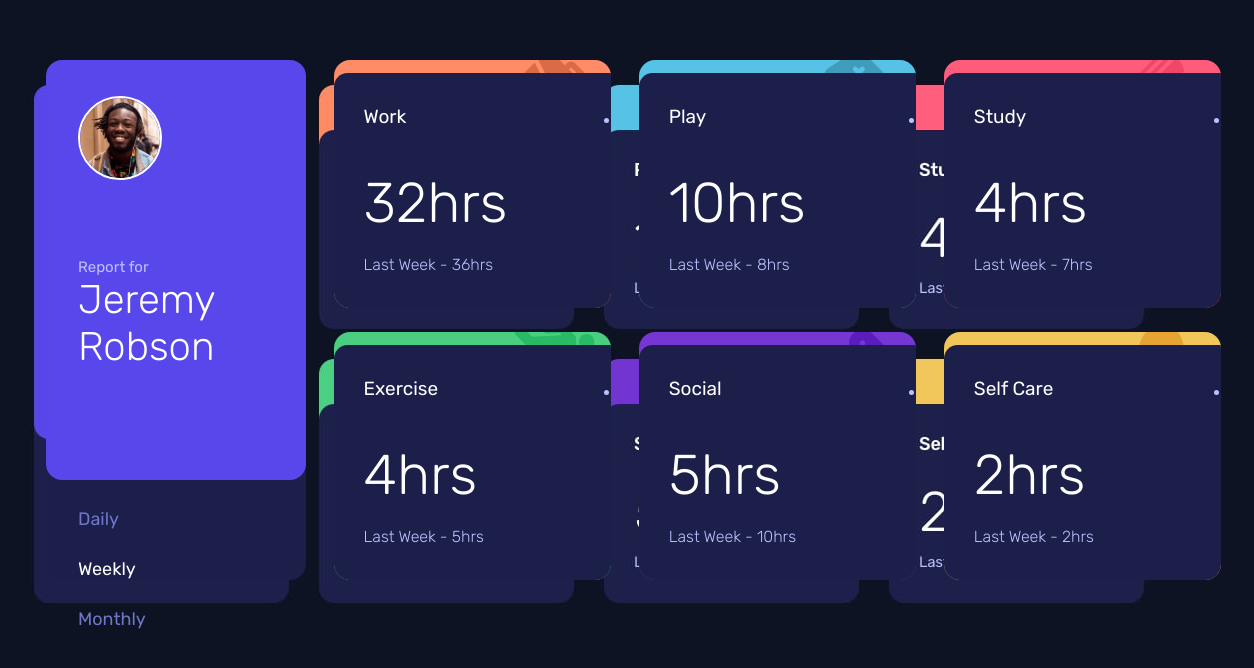
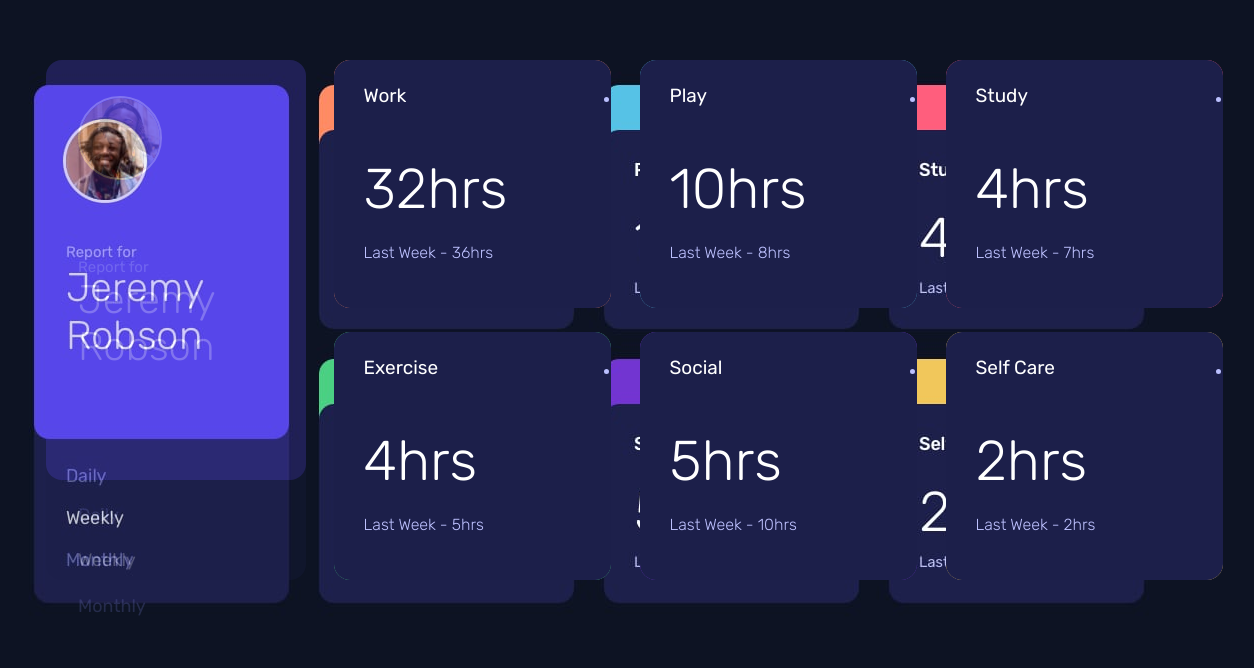
Before and after one commit to TheDilp/timetracker, a React (Create React App) app in the folder timetracker/: page / in a window 1536 px wide. Shown: the part 168-836 px from the top of the page, without its empty margins (131-1385 px from the left). Built offline with nearby package versions, Linux system fonts and the light colour scheme.

Commit message:
Fixed profile card padding

```diff
--- a/timetracker/src/App.css
+++ b/timetracker/src/App.css
@@ -55,6 +55,7 @@ body {
 
 /** PROFILE CARD **/
 .profileCard {
+  opacity: 0.25;
   background-color: var(--dark-blue);
   border-radius: 1rem;
   height: var(--card-height);
@@ -110,17 +111,18 @@ body {
 }
 
 .timeButton {
+  display: flex;
   flex-grow: 1;
   width: 33%;
-  display: flex;
   justify-content: center;
   padding: 1.5rem 0;
+  cursor: pointer;
 }
 
 /** HABIT CARD **/
 
 .habitCard {
-  /* opacity: 0; */
+  /* opacity: 0.5; */
   display: flex;
   flex-direction: column;
   justify-content: flex-end;
@@ -238,6 +240,8 @@ body {
     padding: 0;
   }
 
+
+
   .report {
     font-size: 15px;
     width: 100%;
@@ -247,18 +251,23 @@ body {
     font-size: 40px;
   }
 
+  .profileCardBottom {
+    height: max-content;
+  }
+
   .buttonWrapper {
 
-    height: 29%;
+    height: 10rem;
+    /* padding-top: 0.5rem; */
     flex-wrap: wrap;
-    padding: 0.85rem 2rem;
+    flex-direction: column;
+    justify-content: space-evenly;
   }
 
   .timeButton {
+    flex-grow: 0;
     justify-content: flex-start;
-    align-items: center;
-    width: 100%;
-    padding: 0rem;
+    padding: 0rem 2rem;
   }
 
   .habitCardsContainer {
@@ -268,7 +277,7 @@ body {
     align-content: space-between;
     flex-wrap: wrap;
     row-gap: 1.5rem;
-    column-gap: 1.75rem;
+    column-gap: 1.8rem;
   }
 
   .habitCard {
@@ -277,9 +286,13 @@ body {
     height: 15.5rem;
   }
 
+  .habitCardContent {
+    height: 81%;
+
+  }
 
   .cardContentTop {
-    padding: 0.5rem;
+    padding: 0rem 0.5rem;
     align-items: flex-start;
     font-size: 19px;
   }
@@ -294,7 +307,7 @@ body {
   }
 
   .cardContentCenter .current {
-    padding: 0.5rem;
+    padding: 0 0.5rem;
     font-size: 56px;
   }
 
```
